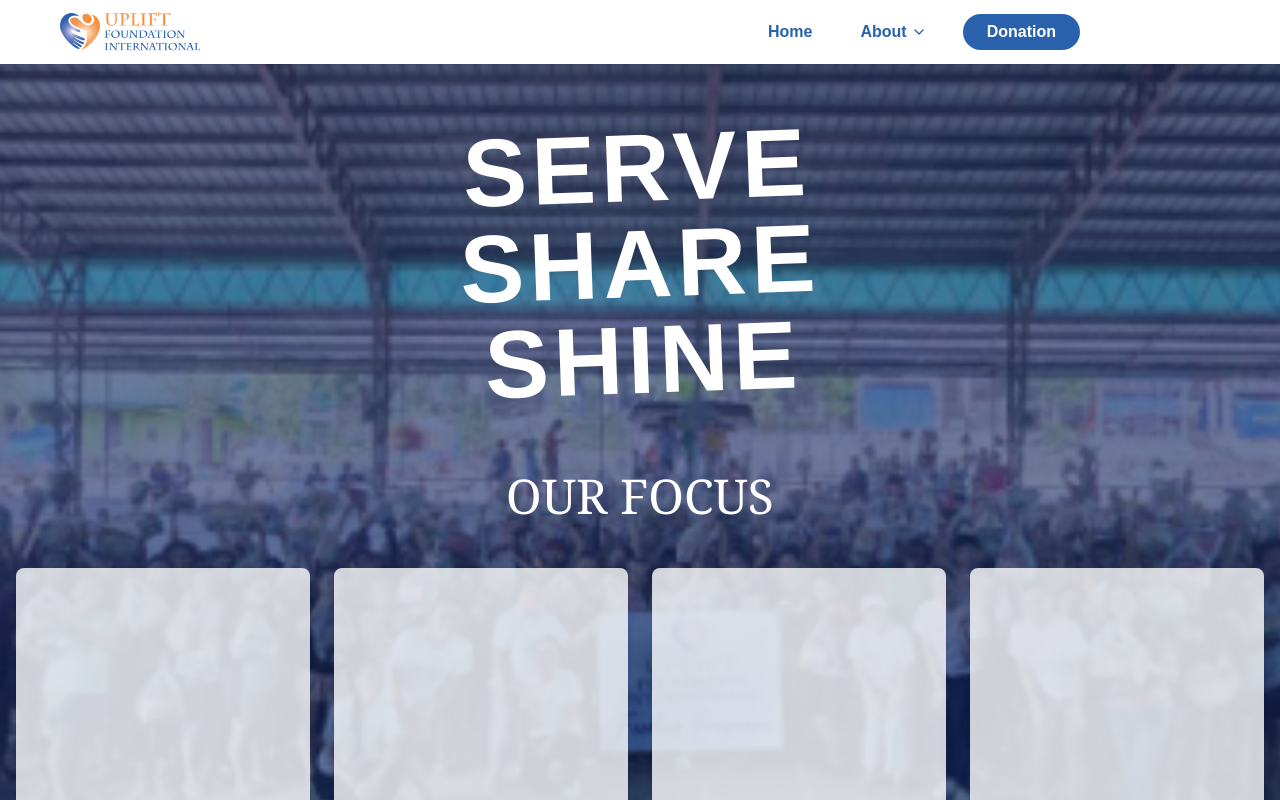
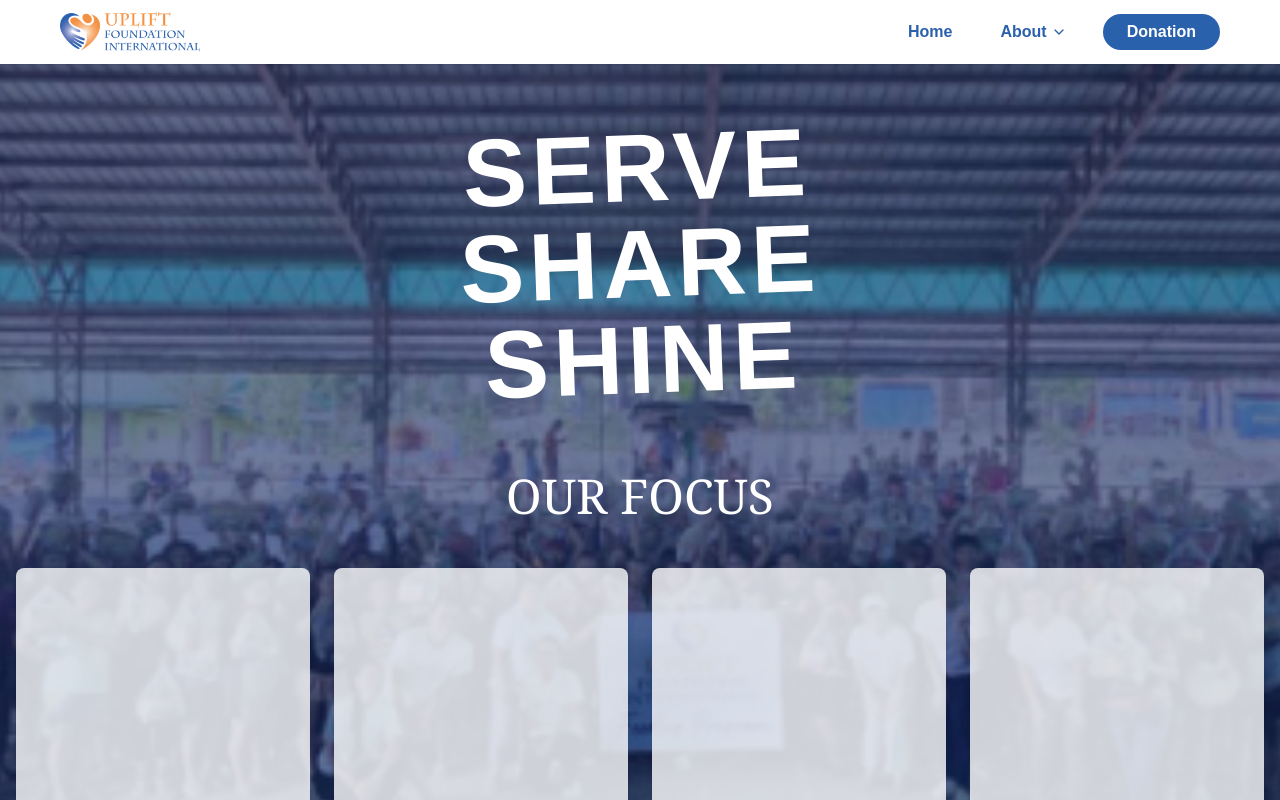
Before and after one commit to gianCristianBaguna/UpLift, a Next.js app: page / in a window 1280 px wide. Built offline with nearby package versions, Linux system fonts and the light colour scheme.

Commit message:
WIP: save before revert

```diff
--- a/src/components/navbar/navbar.tsx
+++ b/src/components/navbar/navbar.tsx
@@ -31,7 +31,7 @@
         </div>
 
         {/* Nav Links - Right */}
-        <nav className="flex items-center gap-6 pr-50">
+        <nav className="flex items-center gap-6 pr-15">
           {navLinks.map((link) => {
             const isDonation = link.label === 'Donation';
             const isAbout = link.label === 'About';
```
